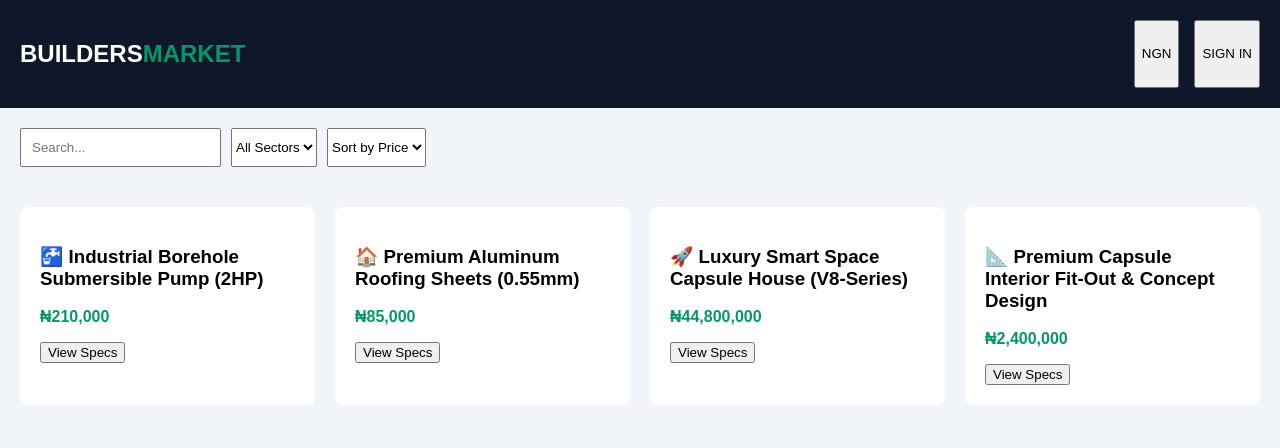
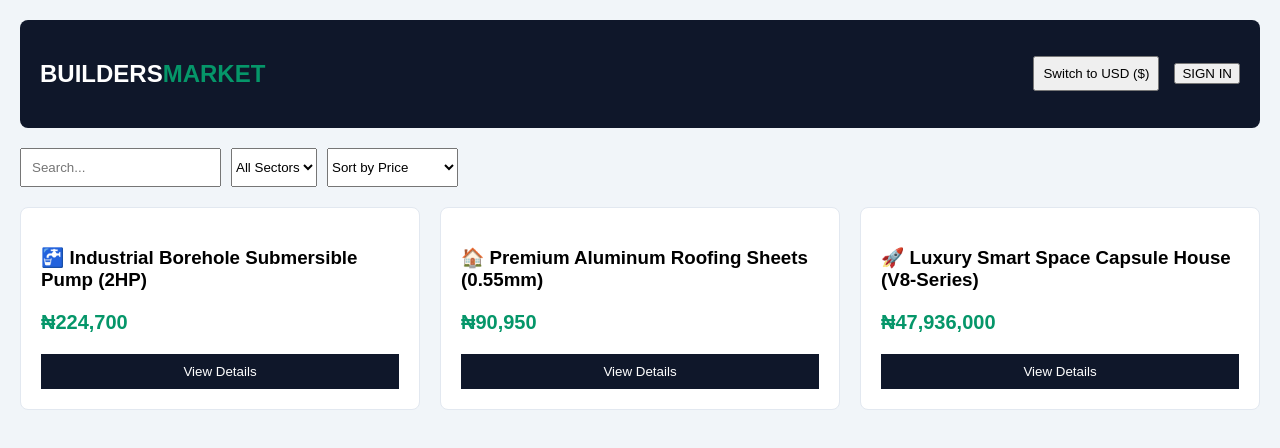
Before and after one commit to francisjolaoso1-dev/buildersmarket-v2, a Next.js app: page / in a window 1280 px wide. Shown: the top 448 px of the page. Built offline with nearby package versions, Linux system fonts and the light colour scheme.

Commit message:
Update page.js

```diff
--- a/src/app/page.js
+++ b/src/app/page.js
@@ -1,43 +1,45 @@
 'use client';
 import { useState } from 'react';
 
+// 1. DATA (Restored with all price fields)
 const INITIAL_PRODUCTS = [
-  { id: 1, name: 'Industrial Borehole Submersible Pump (2HP)', category: 'Plumbing', ngn: '₦210,000', usd: '$131.00', origin: 'Guangdong Shipping Depot', type: 'CHINA IMPORTED', icon: ' 🚰 ' },
-  { id: 2, name: 'Premium Aluminum Roofing Sheets (0.55mm)', category: 'Aluminum', ngn: '₦85,000', usd: '$53.00', origin: 'Abuja Central Warehouse', type: 'LOCAL DISTRIBUTOR', icon: ' 🏠 ' },
-  { id: 3, name: 'Luxury Smart Space Capsule House (V8-Series)', category: 'Prefab Structural', ngn: '₦44,800,000', usd: '$28,000.00', origin: 'Foshan Prefab Industry Zone', type: 'CHINA IMPORTED', icon: ' 🚀 ' },
-  { id: 4, name: 'Premium Capsule Interior Fit-Out & Concept Design', category: 'Architectural Design', ngn: '₦2,400,000', usd: '$1,500.00', origin: 'Digital Delivery Hub', type: 'DESIGN PACKAGE', icon: ' 📐 ' }
+  { id: 1, name: 'Industrial Borehole Submersible Pump (2HP)', category: 'Plumbing', ngn: '₦210,000', usd: '$131.00', dutyNgn: '₦14,700', dutyUsd: '$9.17', totalNgn: '₦224,700', totalUsd: '$140.17', origin: 'Guangdong Shipping Depot', type: 'CHINA IMPORTED', icon: ' 🚰 ' },
+  { id: 2, name: 'Premium Aluminum Roofing Sheets (0.55mm)', category: 'Aluminum', ngn: '₦85,000', usd: '$53.00', dutyNgn: '₦5,950', dutyUsd: '$3.71', totalNgn: '₦90,950', totalUsd: '$56.71', origin: 'Abuja Central Warehouse', type: 'LOCAL DISTRIBUTOR', icon: ' 🏠 ' },
+  { id: 3, name: 'Luxury Smart Space Capsule House (V8-Series)', category: 'Prefab Structural', ngn: '₦44,800,000', usd: '$28,000.00', dutyNgn: '₦3,136,000', dutyUsd: '$1,960.00', totalNgn: '₦47,936,000', totalUsd: '$29,960.00', origin: 'Foshan Prefab Industry Zone', type: 'CHINA IMPORTED', icon: ' 🚀 ' }
 ];
 
 export default function Home() {
-  // State Management
-  const [activeTab, setActiveTab] = useState('market');
+  // 2. STATE MANAGEMENT
   const [searchTerm, setSearchTerm] = useState('');
+  const [viewMode, setViewMode] = useState('NGN');
   const [selectedCategory, setSelectedCategory] = useState('All');
   const [sortOrder, setSortOrder] = useState('default');
-  const [viewMode, setViewMode] = useState('NGN');
   const [showModal, setShowModal] = useState(false);
   const [modalItem, setModalItem] = useState(null);
   const [currentUser, setCurrentUser] = useState(null);
 
-  // Logic: Filter and Sort
+  // 3. LOGIC (Filtering & Currency-Aware Sorting)
   const filtered = INITIAL_PRODUCTS.filter(p =>
     (p.name.toLowerCase().includes(searchTerm.toLowerCase())) &&
     (selectedCategory === 'All' || p.category === selectedCategory)
   );
 
   const display = [...filtered].sort((a, b) => {
-    const vA = parseFloat(a.ngn.replace(/[₦,]/g, ''));
-    const vB = parseFloat(b.ngn.replace(/[₦,]/g, ''));
+    const priceKey = viewMode === 'NGN' ? 'totalNgn' : 'totalUsd';
+    const vA = parseFloat(a[priceKey].replace(/[₦,$]/g, '').replace(/,/g, ''));
+    const vB = parseFloat(b[priceKey].replace(/[₦,$]/g, '').replace(/,/g, ''));
     return sortOrder === 'low' ? vA - vB : sortOrder === 'high' ? vB - vA : 0;
   });
 
   return (
-    <div style={{ fontFamily: 'sans-serif', backgroundColor: '#f1f5f9', minHeight: '100vh' }}>
-      {/* Header */}
-      <header style={{ backgroundColor: '#0f172a', color: '#fff', padding: '20px', display: 'flex', justifyContent: 'space-between' }}>
+    <div style={{ fontFamily: 'sans-serif', backgroundColor: '#f1f5f9', minHeight: '100vh', padding: '20px' }}>
+      {/* HEADER */}
+      <header style={{ background: '#0f172a', color: '#fff', padding: '20px', display: 'flex', justifyContent: 'space-between', borderRadius: '8px', marginBottom: '20px' }}>
         <h2>BUILDERS<span style={{ color: '#059669' }}>MARKET</span></h2>
-        <div style={{ display: 'flex', gap: '15px' }}>
-          <button onClick={() => setViewMode(viewMode === 'NGN' ? 'USD' : 'NGN')}>{viewMode}</button>
+        <div style={{ display: 'flex', gap: '15px', alignItems: 'center' }}>
+          <button onClick={() => setViewMode(viewMode === 'NGN' ? 'USD' : 'NGN')} style={{ padding: '8px', cursor: 'pointer' }}>
+            Switch to {viewMode === 'NGN' ? 'USD ($)' : 'NGN (₦)'}
+          </button>
           {!currentUser ? (
             <button onClick={() => setCurrentUser({name: 'Builder'})}>SIGN IN</button>
           ) : (
@@ -46,40 +48,42 @@ export default function Home() {
         </div>
       </header>
 
-      {/* Controls: Search, Category, Sorting */}
-      <section style={{ padding: '20px', display: 'flex', gap: '10px' }}>
+      {/* FILTERS */}
+      <section style={{ marginBottom: '20px', display: 'flex', gap: '10px' }}>
         <input placeholder="Search..." onChange={(e) => setSearchTerm(e.target.value)} style={{ padding: '10px' }} />
         <select onChange={(e) => setSelectedCategory(e.target.value)}>
           <option value="All">All Sectors</option>
           <option value="Plumbing">Plumbing</option>
           <option value="Aluminum">Aluminum</option>
           <option value="Prefab Structural">Prefab</option>
-          <option value="Architectural Design">Design</option>
         </select>
         <select onChange={(e) => setSortOrder(e.target.value)}>
           <option value="default">Sort by Price</option>
-          <option value="low">Low to High</option>
-          <option value="high">High to Low</option>
+          <option value="low">Price: Low to High</option>
+          <option value="high">Price: High to Low</option>
         </select>
       </section>
 
-      {/* Grid */}
-      <main style={{ display: 'grid', gridTemplateColumns: 'repeat(auto-fit, minmax(250px, 1fr))', gap: '20px', padding: '20px' }}>
+      {/* GRID */}
+      <main style={{ display: 'grid', gridTemplateColumns: 'repeat(auto-fit, minmax(280px, 1fr))', gap: '20px' }}>
         {display.map(p => (
-          <div key={p.id} style={{ background: '#fff', padding: '20px', borderRadius: '8px' }}>
+          <div key={p.id} style={{ background: '#fff', padding: '20px', borderRadius: '8px', border: '1px solid #e2e8f0' }}>
             <h3>{p.icon} {p.name}</h3>
-            <p style={{ fontWeight: 'bold', color: '#059669' }}>{viewMode === 'NGN' ? p.ngn : p.usd}</p>
-            <button onClick={() => { setModalItem(p); setShowModal(true); }}>View Specs</button>
+            <p style={{ fontSize: '20px', fontWeight: 'bold', color: '#059669' }}>
+              {viewMode === 'NGN' ? p.totalNgn : p.totalUsd}
+            </p>
+            <button onClick={() => { setModalItem(p); setShowModal(true); }} style={{ width: '100%', padding: '10px', background: '#0f172a', color: '#fff', border: 'none', cursor: 'pointer' }}>View Details</button>
           </div>
         ))}
       </main>
 
-      {/* Modal */}
+      {/* MODAL */}
       {showModal && (
         <div style={{ position: 'fixed', top:0, left:0, right:0, bottom:0, background: 'rgba(0,0,0,0.5)', display: 'flex', alignItems: 'center', justifyContent: 'center' }}>
-          <div style={{ background: '#fff', padding: '30px', borderRadius: '8px' }}>
+          <div style={{ background: '#fff', padding: '30px', borderRadius: '8px', width: '300px' }}>
             <h2>{modalItem.name}</h2>
-            <button onClick={() => setShowModal(false)}>Close</button>
+            <p>Total: {viewMode === 'NGN' ? modalItem.totalNgn : modalItem.totalUsd}</p>
+            <button onClick={() => setShowModal(false)} style={{ width: '100%', padding: '10px' }}>Close</button>
           </div>
         </div>
       )}
```
